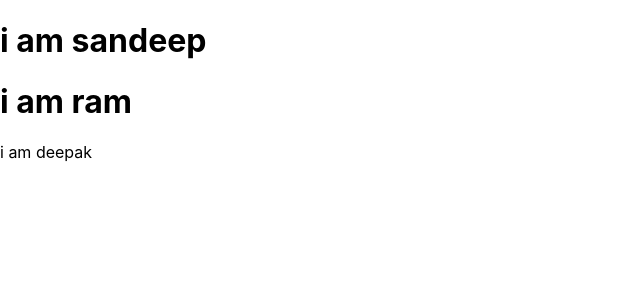
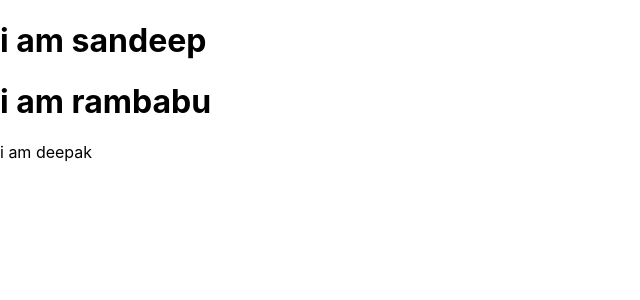
Before and after one commit to 18031J0098/front-end, a React (Create React App) app in the folder reactjs/: page / in a window 1280 px wide. Shown: the top 300 px of the page, without its empty margins (0-640 px from the left). Built offline with nearby package versions, Linux system fonts and the light colour scheme.

Commit message:
ram need to commit

```diff
--- a/reactjs/src/ram/Ram.js
+++ b/reactjs/src/ram/Ram.js
@@ -4,7 +4,7 @@ class Ram extends Component {
   render() {
     return (
       <div>
-        <h1>i am ram</h1>
+        <h1>i am rambabu</h1>
       </div>
     )
   }
```
